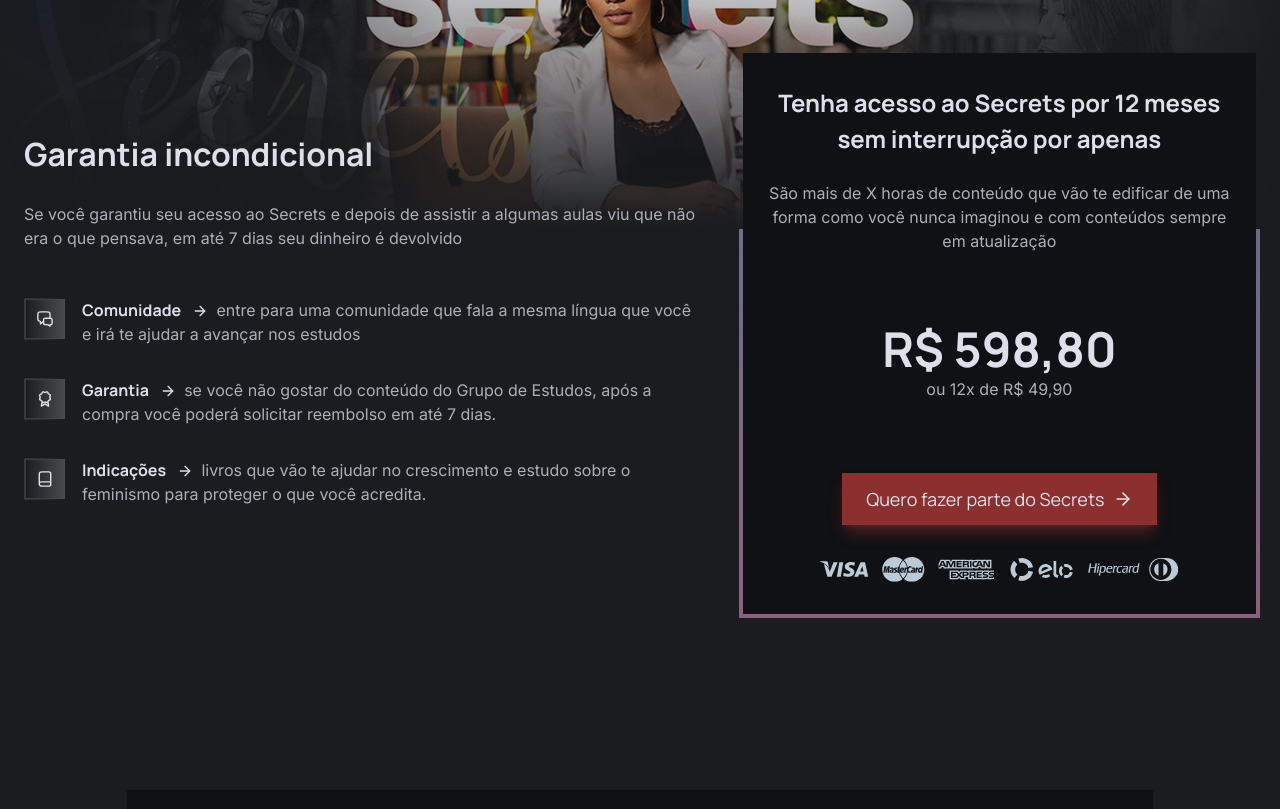
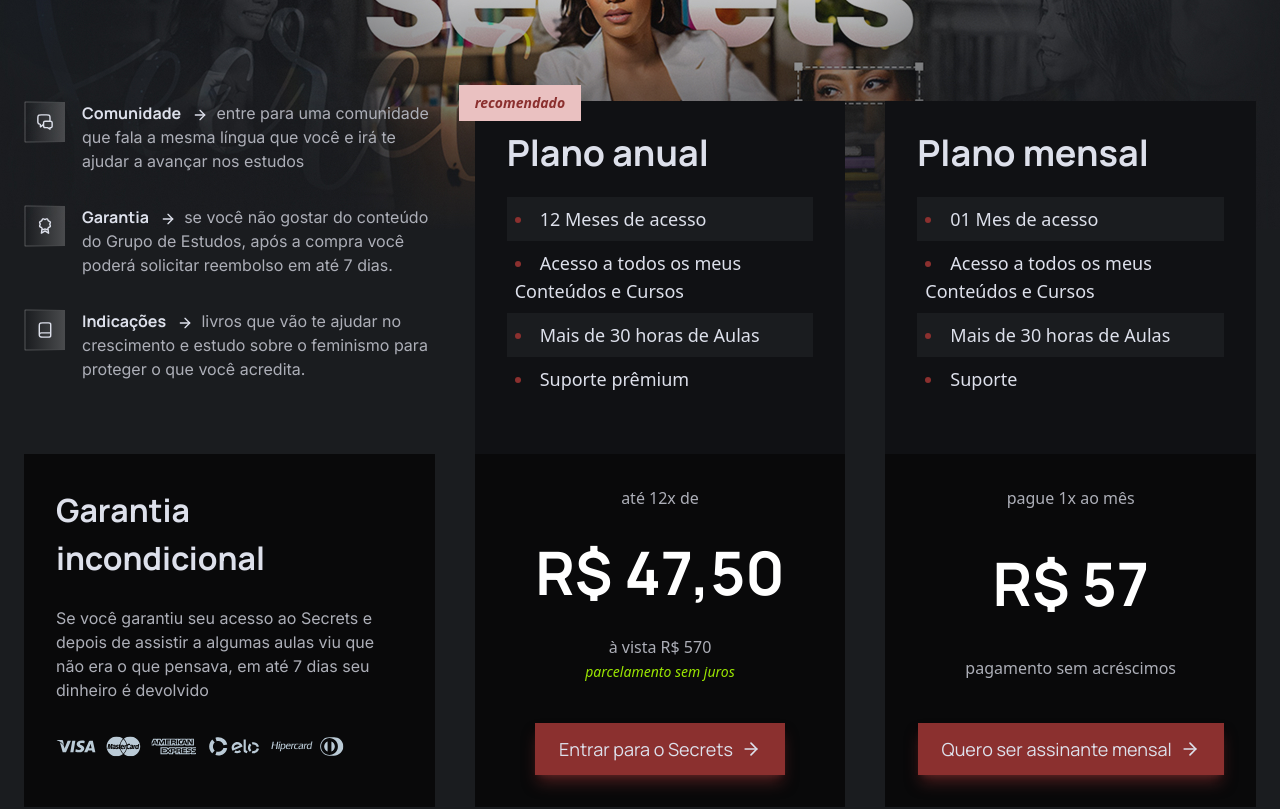
Before and after one commit to correantonio/secrets, a React (Vite) app: page / in a window 1280 px wide. Shown: the part 4100-4909 px from the top of the page. Built offline with nearby package versions, Linux system fonts and the light colour scheme.

Commit message:
Atualizações na seção de preços

```diff
--- a/package.json
+++ b/package.json
@@ -12,6 +12,7 @@
   "dependencies": {
     "@tailwindcss/vite": "^4.0.15",
     "lucide-react": "^0.488.0",
+    "motion": "^12.15.0",
     "react": "^19.0.0",
     "react-dom": "^19.0.0",
     "tailwindcss": "^4.0.15"
--- a/src/components/Accordion.jsx
+++ b/src/components/Accordion.jsx
@@ -1,9 +1,9 @@
-import React, {useState} from 'react'
+import React, { useState } from 'react';
+import { motion } from 'motion/react';
 import { ChevronDown } from 'lucide-react';
-import Text from '../components/Fonts/Text'
+import Text from '../components/Fonts/Text';
 
-
-const Accordion = ({title, definition}) => {
+const Accordion = ({ title, definition }) => {
   const [isOpen, setIsOpen] = useState(false);
 
   const toggleAccordion = () => {
@@ -11,18 +11,29 @@ const Accordion = ({title, definition}) => {
   };
 
   return (
-     <div className='flex flex-col gap-2 p-4 cursor-pointer'>
-      <div className='grid grid-cols-12 gap-4' onClick={toggleAccordion}>
-        <dt className='font-display text-grayish-10 text-[1.125rem] font-medium col-span-11'>
-          {title}
+    <div className="flex flex-col gap-2 p-4 cursor-pointer">
+      <div className="grid grid-cols-12 gap-4" onClick={toggleAccordion}>
+        <dt className="font-display text-grayish-10 text-[1.125rem] font-medium col-span-11">
+          <motion.div whileHover={{ filter: 'brightness(2)' }}>
+            {title}
+          </motion.div>
         </dt>
-        <ChevronDown className='block size-5 justify-self-end' color='white'/>
+        <ChevronDown className="block size-5 justify-self-end" color="white" />
       </div>
       {isOpen && (
-        <dd><Text>{definition}</Text></dd>
+        <motion.div
+          initial={{ opacity: 0, x: -20 }}
+          animate={{ opacity: 1, x: 0 }}
+          exit={{ opacity: 0, x: -20 }}
+          transition={{duration: .5}}
+        >
+          <dd>
+            <Text>{definition}</Text>
+          </dd>
+        </motion.div>
       )}
     </div>
-  )
-}
+  );
+};
 
-export default Accordion
+export default Accordion;
--- a/src/layout/Contents.jsx
+++ b/src/layout/Contents.jsx
@@ -65,7 +65,7 @@ const Contents = () => {
 
         <div className="grid gap-x-10 gap-y-5 mt-10 md:grid-cols-2 lg:justify-items-center lg:max-w-10/12 lg:mx-auto">
           {imgsCourses.map((item, index) => (
-            <div className="lg:w-full">
+            <div className="lg:w-full" >
               <img
                 className="w-full object-cover"
                 src={item}
--- a/src/layout/Footer.jsx
+++ b/src/layout/Footer.jsx
@@ -7,14 +7,12 @@ const Footer = () => {
     <footer className="bg-darkus-20">
       <div className="container mx-auto pt-20 pb-4 px-6 flex justify-center flex-col gap-8 items-center text-center">
         <div className="flex gap-2 flex-col md:flex-row md:gap-4 items-center">
-          <a
-            href=""
+          <a target="_blank" rel="noopener noreferrer" href="https://cristianecorrea.com.br/termos-de-servico/"
             className="font-display md:text-[1.125rem]/6 text-grayish-20 underline decoration-solid decoration-grayish-10"
           >
             Termos de uso
           </a>
-          <a
-            href=""
+          <a target="_blank" rel="noopener noreferrer" href="https://cristianecorrea.com.br/politica-de-privacidade/"
             className="font-display md:text-[1.125rem]/6 text-grayish-20 underline decoration-solid decoration-grayish-10"
           >
             Política de Privacidade
--- a/src/layout/Price.jsx
+++ b/src/layout/Price.jsx
@@ -34,18 +34,12 @@ const Price = () => {
       id="price"
       className="bg-[url(./assets/05-Price/price-bg-img.jpg)] bg-no-repeat bg-top"
     >
-      <section className="container flex flex-col py-20 px-6 mx-auto lg:flex-row lg:gap-10 items-center justify-center">
-        <div className="lg:max-w-7/12 order-2 lg:order-1">
-          <Titleh2>Garantia incondicional</Titleh2>
-          <Text>
-            Se você garantiu seu acesso ao Secrets e depois de assistir a
-            algumas aulas viu que não era o que pensava, em até 7 dias seu
-            dinheiro é devolvido
-          </Text>
-          <ul className="mt-12">
+      <section className="container flex flex-col gap-16 py-20 lg:pt-48 px-6 mx-auto lg:flex-row lg:gap-10">
+        <div className="lg:max-w-4/12 grid grid-rows-2 order-2 lg:order-1">
+          <ul>
             {list.map((item, index) => (
               <li key={index} className="flex gap-4">
-                <div className="mb-4"> {item.icon} </div>
+                <div className="mb-4 lg:mb-0"> {item.icon} </div>
                 <div>
                   <Text>
                     <b className="font-display text-grayish-10">
@@ -62,30 +56,83 @@ const Price = () => {
               </li>
             ))}
           </ul>
+          <div className='bg-darkus-30 p-8'>
+            <Titleh2>Garantia incondicional</Titleh2>
+            <Text>
+              Se você garantiu seu acesso ao Secrets e depois de assistir a
+              algumas aulas viu que não era o que pensava, em até 7 dias seu
+              dinheiro é devolvido
+            </Text>
+            <Payments className="w-2xs max-w-full my-4" />
+          </div>
         </div>
-        <div className="bg-darkus-20 py-8 px-4 mt-32 mb-8 text-center flex flex-col gap-10 lg:max-w-5/12 lg:my-16 lg:order-2 shadow-[0px_357px_100px_0px_rgba(0,0,0,0.00),0px_228px_91px_0px_rgba(0,0,0,0.04),0px_128px_77px_0px_rgba(0,0,0,w0.13),0px_57px_57px_0px_rgba(0,0,0,0.21),0px_14px_31px_0px_rgba(0,0,0,0.25)]
-        relative before:absolute before:animate-pulse before:-z-[5] before:-inset-1  before:bg-gradient-to-b before:from-blue-300 before:to-pink-300">
-          <div>
-            <h3 className="font-display text-[1.25rem] text-grayish-10 mb-6 font-bold lg:text-[1.5rem]">
-              Tenha acesso ao Secrets por 12 meses sem interrupção por apenas
+        <div className="bg-darkus-20 grid grid-rows-2 relative lg:max-w-4/12 lg:order-2">
+          <div className="p-8">
+            <h3 className="font-display text-3xl text-grayish-10 mb-6 font-bold lg:text-4xl">
+              Plano anual
             </h3>
-            <Text>
-              São mais de X horas de conteúdo que vão te edificar de uma forma
-              como você nunca imaginou e com conteúdos sempre em atualização
-            </Text>
+            <ul className="list-disc marker:text-accent list-inside [&>*:nth-child(odd)]:bg-darkus-10">
+              <li className="px-2 py-2 text-grayish-10 text-lg hover:text-white">
+                12 Meses de acesso
+              </li>
+              <li className="px-2 py-2 text-grayish-10 text-lg hover:text-white">
+                Acesso a todos os meus Conteúdos e Cursos
+              </li>
+              <li className="px-2 py-2 text-grayish-10 text-lg hover:text-white">
+                Mais de 30 horas de Aulas
+              </li>
+              <li className="px-2 py-2 text-grayish-10 text-lg hover:text-white">
+                Suporte prêmium
+              </li>
+            </ul>
           </div>
-          <div>
-            <p className="font-display text-grayish-10 text-3xl lg:text-5xl font-bold mb-1">
-              R$ 598,80
+          <div className="flex flex-col gap-2 text-center items-center justify-between bg-darkus-30 p-8">
+            <spam className="text-grayish-20">até 12x de</spam>
+            <p className="font-display text-white text-4xl lg:text-6xl font-bold">
+              R$ 47,50
             </p>
-            <Text>ou 12x de R$ 49,90</Text>
+            <spam className="text-grayish-20 mb-2">
+              à vista R$ 570
+              <br />
+              <span className="text-sm text-lime-400 font-medium italic">
+                parcelamento sem juros
+              </span>
+            </spam>
+            <Button link={'https://chk.eduzz.com/D0RAB42B9Y'}>
+              Entrar para o Secrets
+            </Button>
           </div>
-
-          <div className="grid gap-8 place-items-center">
+          <span className='absolute inline-block py-2 px-4 bg-[#eac1c1] text-sm italic -left-4 -top-4 font-bold text-accent'>recomendado</span>
+        </div>
+        <div className="bg-darkus-20 grid grid-rows-2 lg:max-w-4/12 lg:order-2">
+          <div className="p-8">
+            <h3 className="font-display text-3xl text-grayish-10 mb-6 font-bold lg:text-4xl">
+              Plano mensal
+            </h3>
+            <ul className="list-disc marker:text-accent list-inside [&>*:nth-child(odd)]:bg-darkus-10">
+              <li className="px-2 py-2 text-grayish-10 text-lg hover:text-white">
+                01 Mes de acesso
+              </li>
+              <li className="px-2 py-2 text-grayish-10 text-lg hover:text-white">
+                Acesso a todos os meus Conteúdos e Cursos
+              </li>
+              <li className="px-2 py-2 text-grayish-10 text-lg hover:text-white">
+                Mais de 30 horas de Aulas
+              </li>
+              <li className="px-2 py-2 text-grayish-10 text-lg hover:text-white">
+                Suporte
+              </li>
+            </ul>
+          </div>
+          <div className="flex flex-col gap-2 text-center items-center bg-darkus-30 p-8 h-full justify-between">
+            <spam className="text-grayish-20">pague 1x ao mês</spam>
+            <p className="font-display text-white text-4xl lg:text-6xl font-bold">
+              R$ 57
+            </p>
+            <spam className="text-grayish-20">pagamento sem acréscimos</spam>
             <Button link={'https://chk.eduzz.com/D0RAB42B9Y'}>
-              Quero fazer parte do Secrets
+              Quero ser assinante mensal
             </Button>
-            <Payments className="max-w-full" />
           </div>
         </div>
       </section>
```
Also changed, not shown: 1 other file (tests, documents, lock files or other folders).
